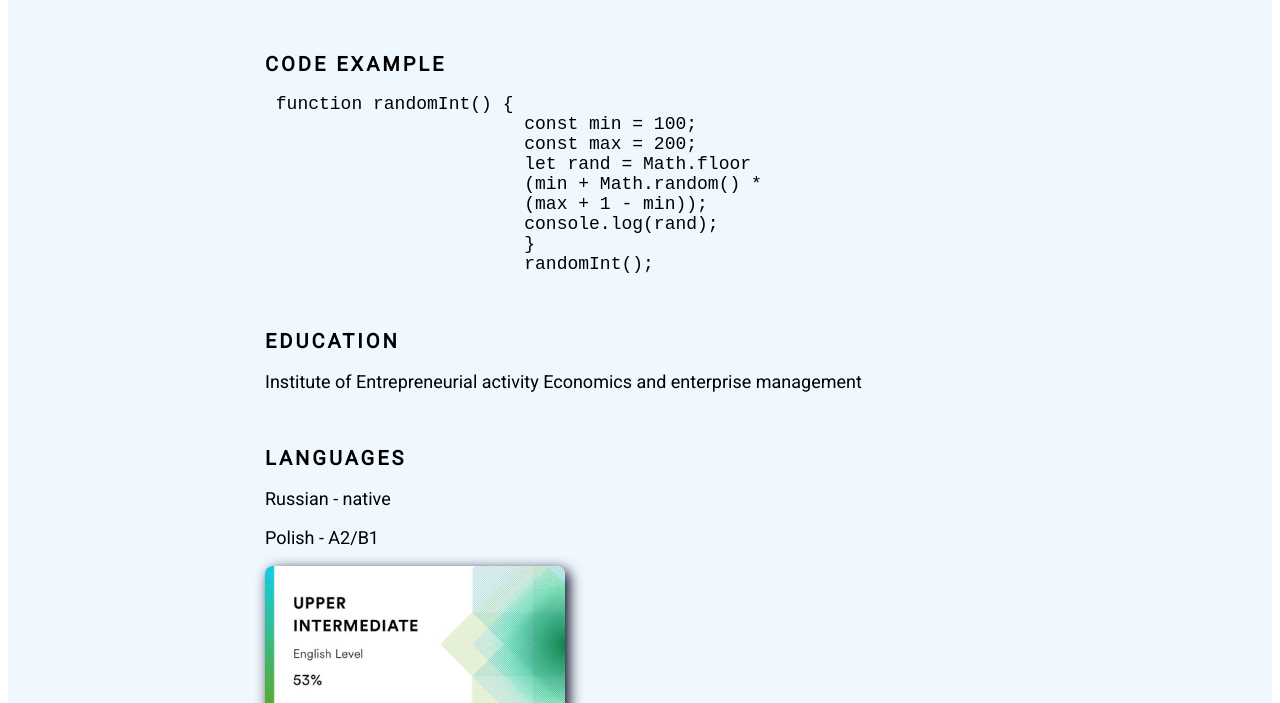
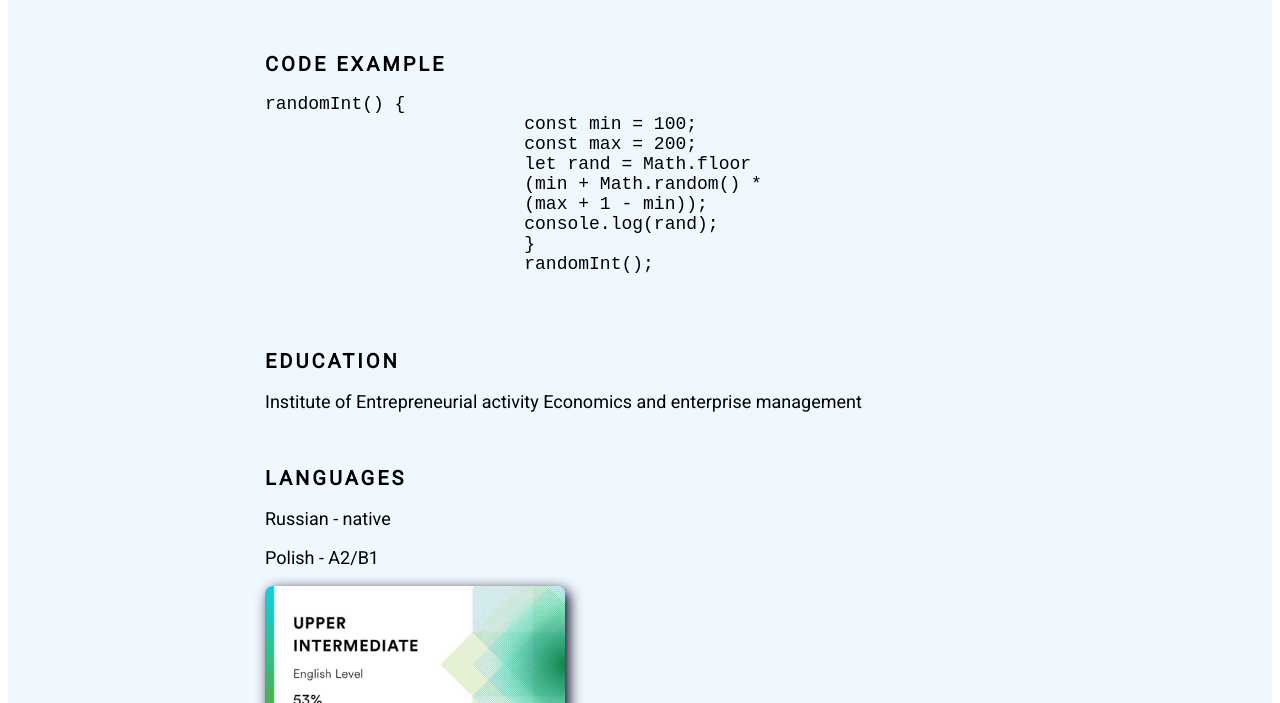
Before and after one commit to Aleksany4/rsschool-cv, a plain HTML site: page index.html in a window 1280 px wide. Shown: the part 1179-1882 px from the top of the page. Drawn offline with Linux system fonts and the light colour scheme.

Commit message:
fix: code example method

```diff
--- a/index.html
+++ b/index.html
@@ -65,7 +65,7 @@
                 </section>
                 <section class="section" id="code">
                     <h2 class="section-title">Code example</h2>
-                    <xmp> function randomInt() {
+                    <pre><span>randomInt() {
                         const min = 100;
                         const max = 200;
                         let rand = Math.floor
@@ -73,7 +73,8 @@
                         (max + 1 - min));
                         console.log(rand);
                         }
-                        randomInt();</xmp>
+                        randomInt();</span>
+                    </pre>
                 </section>
                 <section class="section" id="education">
                     <h2 class="section-title">Education</h2>
```
